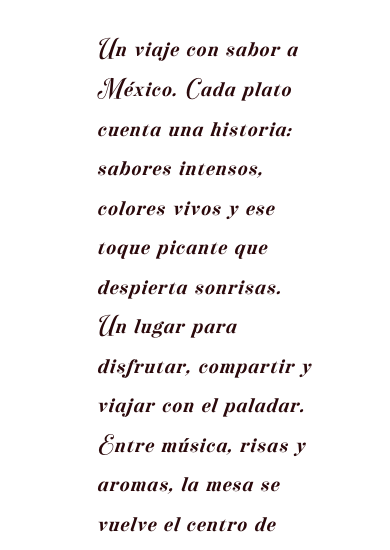
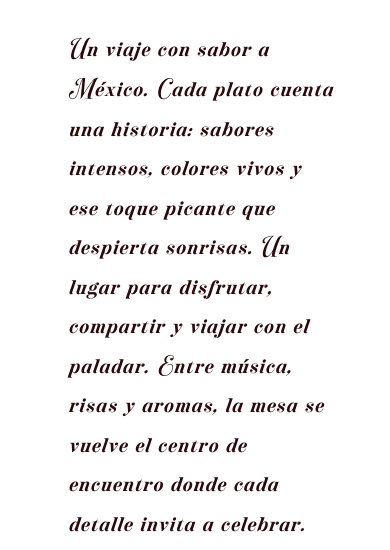
Before and after one commit to Candelona/elantojitomex, a plain HTML site: page index.html in a window 390 px wide. Shown: the part 538-1088 px from the top of the page. Drawn offline with Linux system fonts and the light colour scheme.

Commit message:
Add files via upload

```diff
--- a/antojitoweb.css
+++ b/antojitoweb.css
@@ -1245,8 +1245,8 @@ body#galeria #vlightbox1 img {
     right: auto !important;
 }
 #index .bloque-texto p {
-	width:60%;
-margin-left:23%;
+	width:75%;
+margin-left:15%;
 }
     /* TITULOS */
     #index h1 {
```
